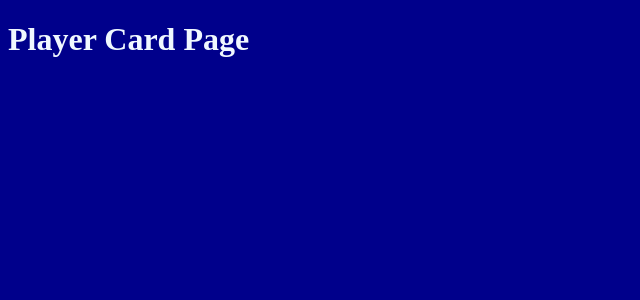
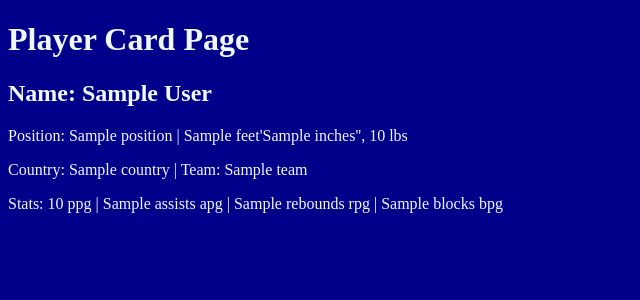
Before and after one commit to Wbradmeyer/chat_bot, a Flask app: template flask_app/templates/one_player.html in a window 1280 px wide. Shown: the top 300 px of the page, without its empty margins (0-640 px from the left). Run offline with Flask 3, Linux system fonts and the light colour scheme; the template is opened without the code that fills it: most values are stand-ins (such as "Sample title", 1, 10 or a date in 2020).

Commit message:
player card, height conversion

```diff
--- a/flask_app/templates/one_player.html
+++ b/flask_app/templates/one_player.html
@@ -10,5 +10,15 @@
 </head>
 <body>
     <h1>Player Card Page</h1>
+    <div class="container">
+        <div class="card">
+            <h2>Name: {{ player.first_name }} {{ player.last_name }}</h2>
+            <p>Position: {{ player.position }} | {{ feet }}'{{ inches }}'', {{ player.weight }} lbs</p>
+            <p>Country: {{ player.country }} | Team: {{ player.team }}</p>
+            <p>Stats: {{ player.points }} ppg | {{ player.assists }} apg |
+                {{ player.rebounds }} rpg | {{ player.blocks }} bpg
+            </p>
+        </div>
+    </div>
 </body>
 </html>
```
Also changed, not shown: flask_app/controllers/players.py (+7 -1 lines).
